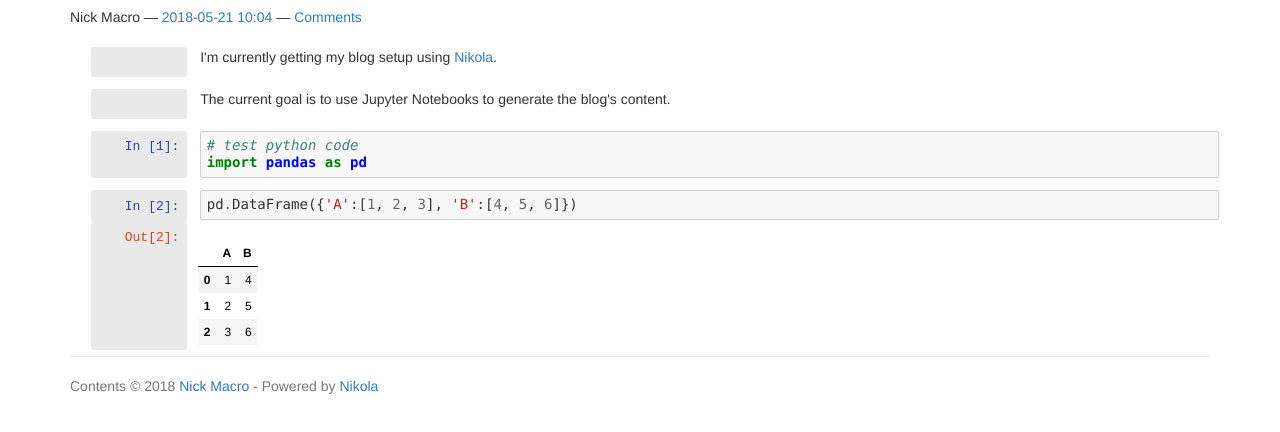
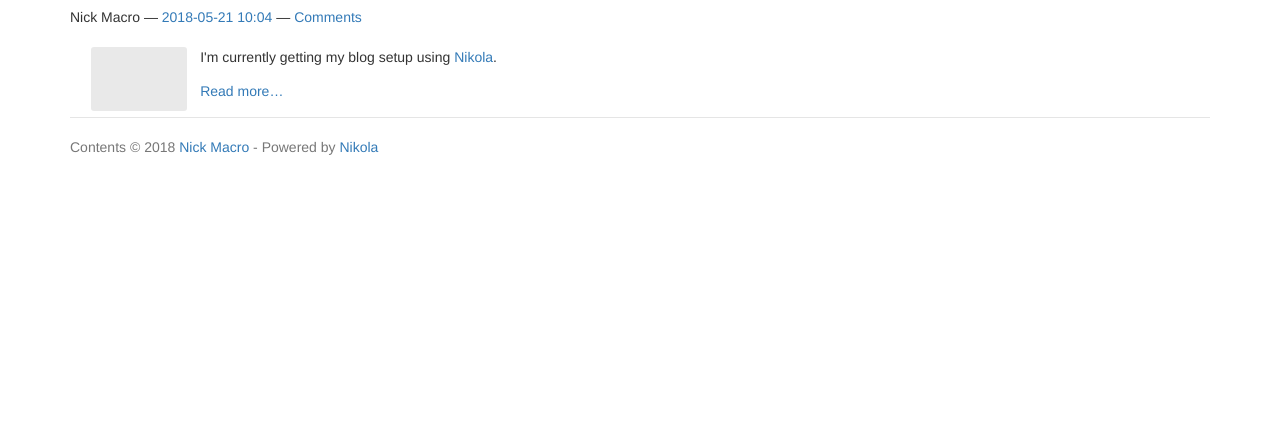
Before and after one commit to NickMacro/NickMacro.github.io, a plain HTML site: page index.html in a window 1280 px wide. Shown: the part 134-566 px from the top of the page. Drawn offline with nearby package versions, Linux system fonts and the light colour scheme; some packages are replaced by stand-ins of ours.

Commit message:
Update teaser appearance
Teasers will be applied to the index.html landing page.

```diff
--- a/index.html
+++ b/index.html
@@ -78,7 +78,7 @@
 
         </p>
 </div>
-    </header><div class="e-content entry-content">
+    </header><div class="p-summary entry-summary">
     <div tabindex="-1" id="notebook" class="border-box-sizing">
     <div class="container" id="notebook-container">
 
@@ -88,107 +88,12 @@
 <div class="inner_cell">
 <div class="text_cell_render border-box-sizing rendered_html">
 <p>I'm currently getting my blog setup using <a href="https://getnikola.com">Nikola</a>.</p>
-<!-- TEASER_END -->
+<p class="more"><a href="posts/introduction/">Read more…</a></p>
 </div>
 </div>
 </div>
-<div class="cell border-box-sizing text_cell rendered">
-<div class="prompt input_prompt">
-</div>
-<div class="inner_cell">
-<div class="text_cell_render border-box-sizing rendered_html">
-<p>The current goal is to use Jupyter Notebooks to generate the blog's content.</p>
-
 </div>
 </div>
-</div>
-<div class="cell border-box-sizing code_cell rendered">
-<div class="input">
-<div class="prompt input_prompt">In [1]:</div>
-<div class="inner_cell">
-    <div class="input_area">
-<div class=" highlight hl-ipython3"><pre><span></span><span class="c1"># test python code</span>
-<span class="kn">import</span> <span class="nn">pandas</span> <span class="k">as</span> <span class="nn">pd</span>
-</pre></div>
-
-</div>
-</div>
-</div>
-
-</div>
-<div class="cell border-box-sizing code_cell rendered">
-<div class="input">
-<div class="prompt input_prompt">In [2]:</div>
-<div class="inner_cell">
-    <div class="input_area">
-<div class=" highlight hl-ipython3"><pre><span></span><span class="n">pd</span><span class="o">.</span><span class="n">DataFrame</span><span class="p">({</span><span class="s1">'A'</span><span class="p">:[</span><span class="mi">1</span><span class="p">,</span> <span class="mi">2</span><span class="p">,</span> <span class="mi">3</span><span class="p">],</span> <span class="s1">'B'</span><span class="p">:[</span><span class="mi">4</span><span class="p">,</span> <span class="mi">5</span><span class="p">,</span> <span class="mi">6</span><span class="p">]})</span>
-</pre></div>
-
-</div>
-</div>
-</div>
-
-<div class="output_wrapper">
-<div class="output">
-
-
-<div class="output_area">
-
-<div class="prompt output_prompt">Out[2]:</div>
-
-
-
-<div class="output_html rendered_html output_subarea output_execute_result">
-<div>
-<style scoped>
-    .dataframe tbody tr th:only-of-type {
-        vertical-align: middle;
-    }
-
-    .dataframe tbody tr th {
-        vertical-align: top;
-    }
-
-    .dataframe thead th {
-        text-align: right;
-    }
-</style>
-<table border="1" class="dataframe">
-<thead><tr style="text-align: right;">
-<th></th>
-      <th>A</th>
-      <th>B</th>
-    </tr></thead>
-<tbody>
-<tr>
-<th>0</th>
-      <td>1</td>
-      <td>4</td>
-    </tr>
-<tr>
-<th>1</th>
-      <td>2</td>
-      <td>5</td>
-    </tr>
-<tr>
-<th>2</th>
-      <td>3</td>
-      <td>6</td>
-    </tr>
-</tbody>
-</table>
-</div>
-</div>
-
-</div>
-
-</div>
-</div>
-
-</div>
-    </div>
-  </div>
-
     </div>
     </article>
 </div>
```
